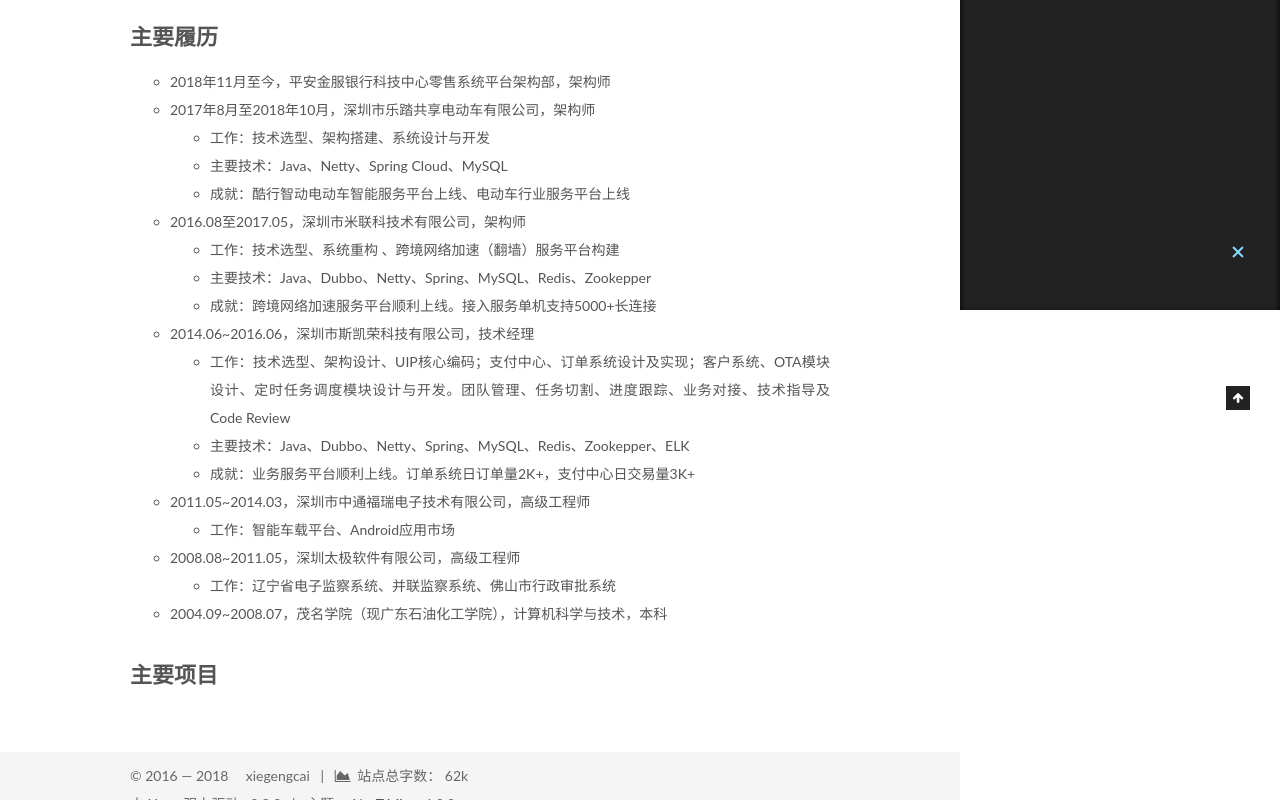
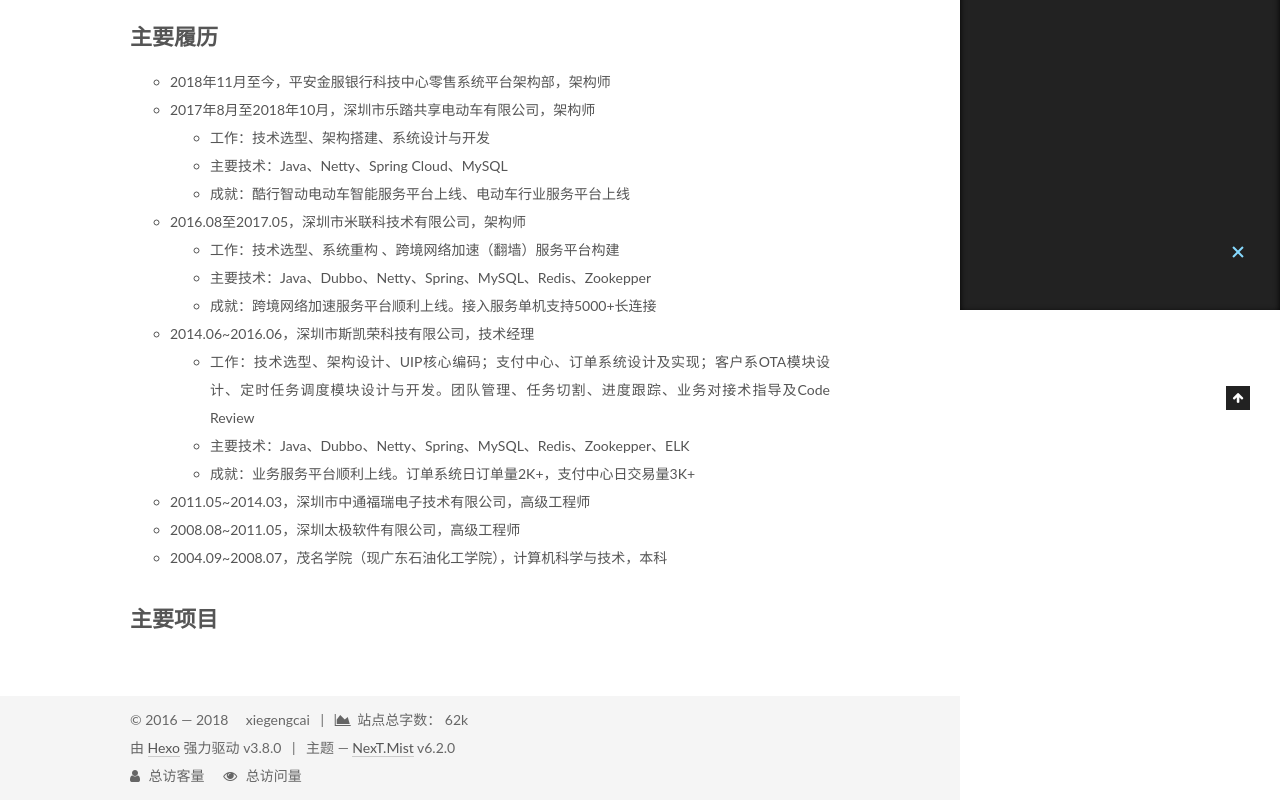
Before and after one commit to xiegengcai/xiegengcai.github.io, a plain HTML site: page about/index.html in a window 1280 px wide. Shown: the part 490-1290 px from the top of the page. Drawn offline with Linux system fonts and the light colour scheme; some packages are replaced by stand-ins of ours; a script that the page names is missing; some icons are missing.

Commit message:
Site updated: 2018-11-20 15:18:17

```diff
--- a/about/index.html
+++ b/about/index.html
@@ -108,7 +108,7 @@
 <meta property="og:site_name" content="風一様的男子">
 <meta property="og:description" content="谢庚才前深圳市米联科系信息技术有限公司统架构师，前深圳市斯凯荣科技有限公司技术经理  Email：xiegengcai@gmail.com Github：xiegengcai Weibo：xiegengcai 现居地：广东深圳  主要履历 2018年11月至今，平安金服银行科技中心零售系统平台架构部，架构师 2017年8月至2018年10月，深圳市乐踏共享电动车有限公司，架构师 工作：技术选型、架">
 <meta property="og:locale" content="zh-CN">
-<meta property="og:updated_time" content="2018-11-20T06:44:09.176Z">
+<meta property="og:updated_time" content="2018-11-20T07:15:55.159Z">
 <meta name="twitter:card" content="summary">
 <meta name="twitter:title" content="简历">
 <meta name="twitter:description" content="谢庚才前深圳市米联科系信息技术有限公司统架构师，前深圳市斯凯荣科技有限公司技术经理  Email：xiegengcai@gmail.com Github：xiegengcai Weibo：xiegengcai 现居地：广东深圳  主要履历 2018年11月至今，平安金服银行科技中心零售系统平台架构部，架构师 2017年8月至2018年10月，深圳市乐踏共享电动车有限公司，架构师 工作：技术选型、架">
@@ -340,32 +340,26 @@
 </ul>
 <h2 id="主要履历"><a href="#主要履历" class="headerlink" title="主要履历"></a>主要履历</h2><ul>
 <li>2018年11月至今，平安金服银行科技中心零售系统平台架构部，架构师</li>
-<li>2017年8月至2018年10月，深圳市乐踏共享电动车有限公司，架构师<ul>
+<li>2017年8月至2018年10月，深圳市乐踏共享电动车有限公司，架构师<ol>
 <li>工作：技术选型、架构搭建、系统设计与开发</li>
 <li>主要技术：Java、Netty、Spring Cloud、MySQL</li>
 <li>成就：酷行智动电动车智能服务平台上线、电动车行业服务平台上线</li>
-</ul>
+</ol>
 </li>
-<li>2016.08至2017.05，深圳市米联科技术有限公司，架构师<ul>
+<li>2016.08至2017.05，深圳市米联科技术有限公司，架构师<ol>
 <li>工作：技术选型、系统重构 、跨境网络加速（翻墙）服务平台构建</li>
 <li>主要技术：Java、Dubbo、Netty、Spring、MySQL、Redis、Zookepper</li>
 <li>成就：跨境网络加速服务平台顺利上线。接入服务单机支持5000+长连接</li>
-</ul>
+</ol>
 </li>
-<li>2014.06~2016.06，深圳市斯凯荣科技有限公司，技术经理<ul>
-<li>工作：技术选型、架构设计、UIP核心编码；支付中心、订单系统设计及实现；客户系统、OTA模块设计、定时任务调度模块设计与开发。团队管理、任务切割、进度跟踪、业务对接、技术指导及Code Review</li>
+<li>2014.06~2016.06，深圳市斯凯荣科技有限公司，技术经理<ol>
+<li>工作：技术选型、架构设计、UIP核心编码；支付中心、订单系统设计及实现；客户系OTA模块设计、定时任务调度模块设计与开发。团队管理、任务切割、进度跟踪、业务对接术指导及Code Review</li>
 <li>主要技术：Java、Dubbo、Netty、Spring、MySQL、Redis、Zookepper、ELK</li>
 <li>成就：业务服务平台顺利上线。订单系统日订单量2K+，支付中心日交易量3K+</li>
-</ul>
+</ol>
 </li>
-<li>2011.05~2014.03，深圳市中通福瑞电子技术有限公司，高级工程师<ul>
-<li>工作：智能车载平台、Android应用市场</li>
-</ul>
-</li>
-<li>2008.08~2011.05，深圳太极软件有限公司，高级工程师<ul>
-<li>工作：辽宁省电子监察系统、并联监察系统、佛山市行政审批系统</li>
-</ul>
-</li>
+<li>2011.05~2014.03，深圳市中通福瑞电子技术有限公司，高级工程师</li>
+<li>2008.08~2011.05，深圳太极软件有限公司，高级工程师</li>
 <li>2004.09~2008.07，茂名学院（现广东石油化工学院），计算机科学与技术，本科</li>
 </ul>
 <h2 id="主要项目"><a href="#主要项目" class="headerlink" title="主要项目"></a>主要项目</h2>
--- a/css/main.css
+++ b/css/main.css
@@ -1826,7 +1826,7 @@ pre .javascript .function {
   width: 4px;
   height: 4px;
   border-radius: 50%;
-  background: #dff;
+  background: #b9cdc2;
 }
 .links-of-blogroll {
   font-size: 13px;
```
